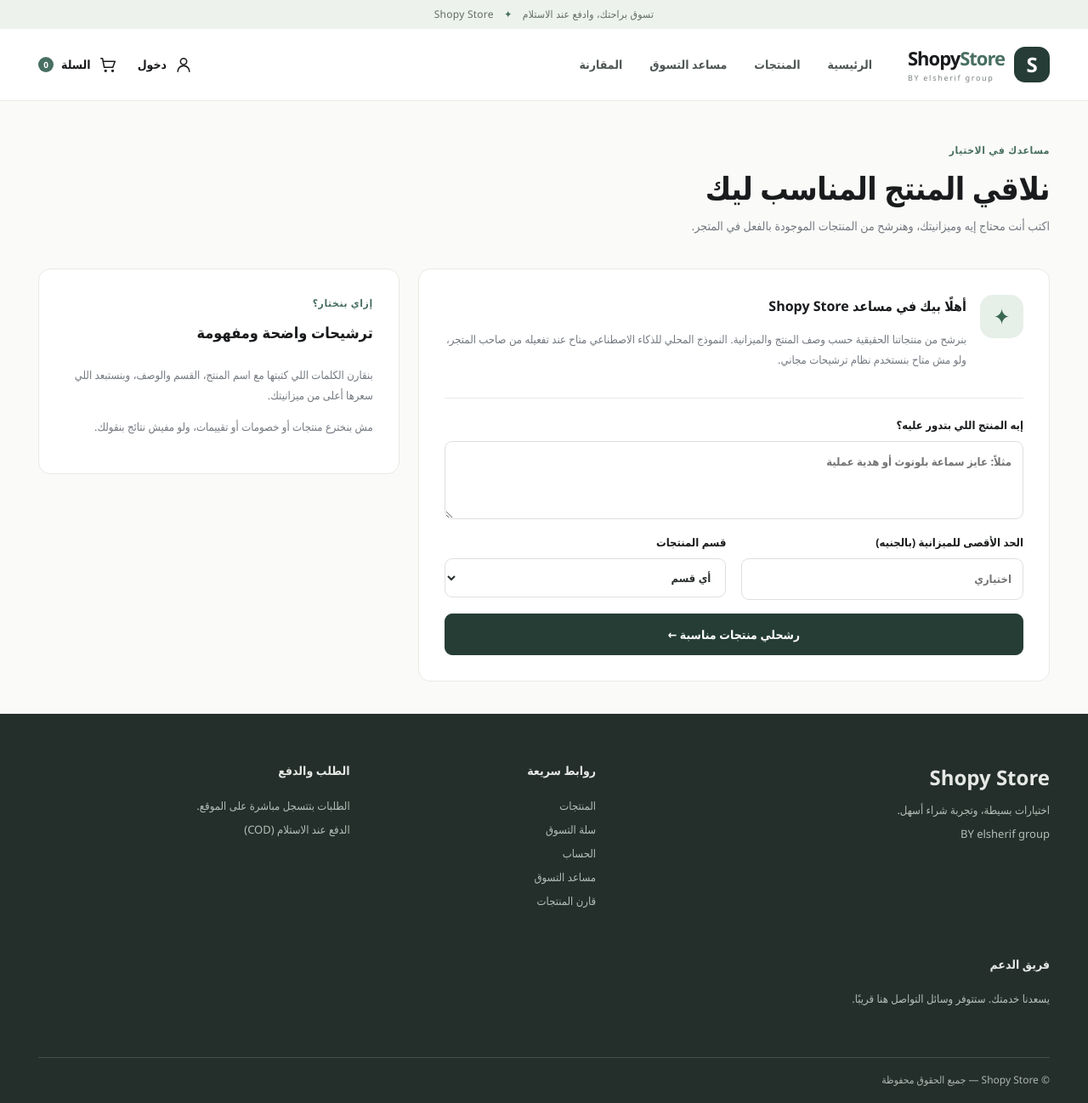
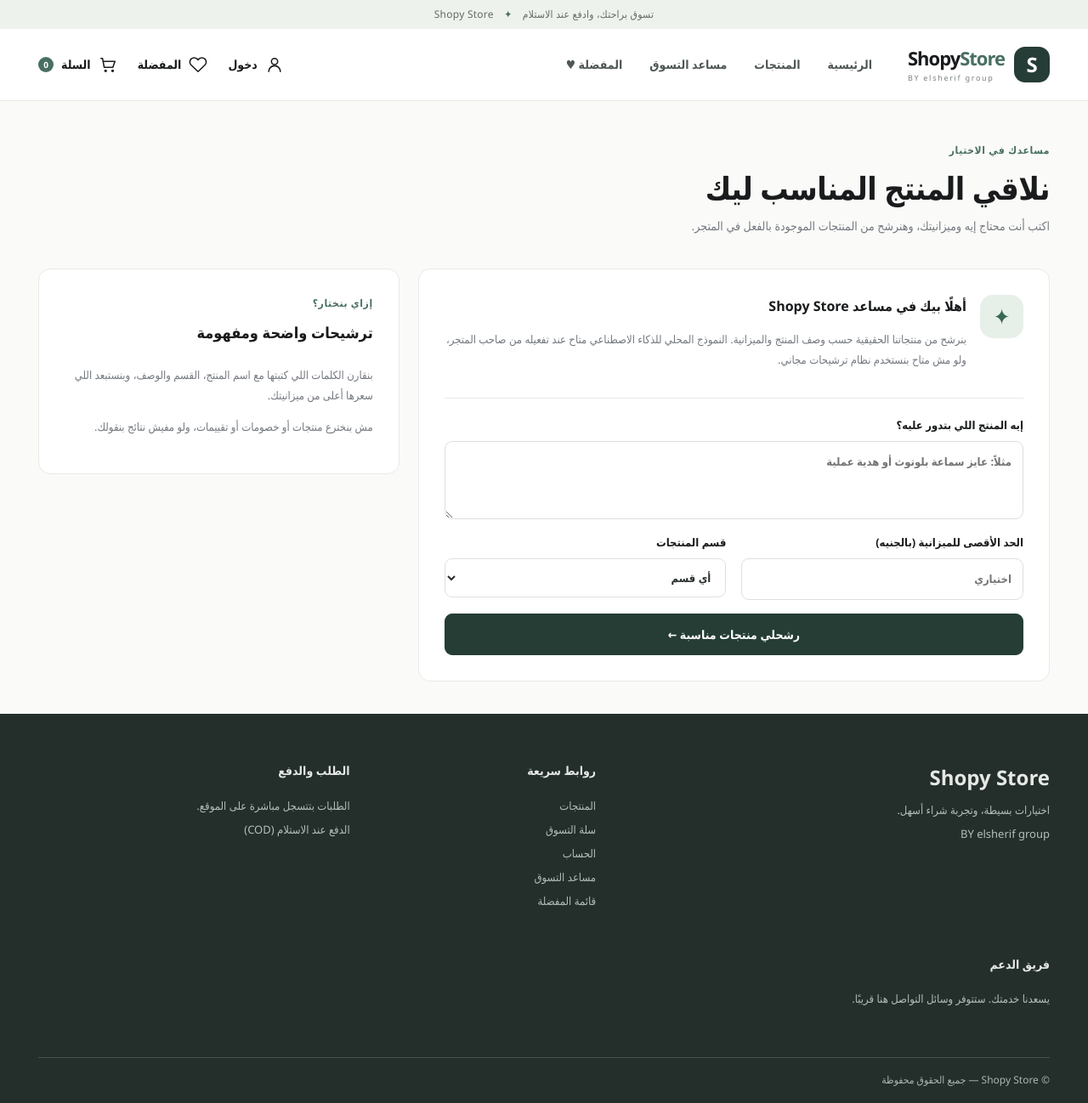
Before and after one commit to yossufalsherif-beep/Shoppy-store, a Flask app: page /assistant in a window 1280 px wide. Shown: the whole page at 85% size. Run offline with Flask 3, Linux system fonts and the light colour scheme; data that the repository does not hold is empty; parts of the project's set-up code (start-up, migrations or seed data) failed here and were passed over; some libraries are stand-ins or nearby versions.

Commit message:
Replace comparison navigation with favorites heart in responsive header and footer

```diff
--- a/templates/base.html
+++ b/templates/base.html
@@ -3,7 +3,7 @@
 <head>
  <meta charset="utf-8"><meta name="viewport" content="width=device-width,initial-scale=1">
  <meta name="theme-color" content="#fafaf8"><meta name="description" content="Shopy Store — اختار منتجاتك واطلب بسهولة، مع الدفع عند الاستلام.">
- {% if request.path.startswith('/admin') or request.path.startswith('/account') or request.path.startswith('/checkout') or request.path.startswith('/order') or request.path.startswith('/cart') or request.path.startswith('/compare') or request.path.startswith('/assistant') %}<meta name="robots" content="noindex,nofollow">{% endif %}
+ {% if request.path.startswith('/admin') or request.path.startswith('/account') or request.path.startswith('/checkout') or request.path.startswith('/order') or request.path.startswith('/cart') or request.path.startswith('/favorites') or request.path.startswith('/assistant') %}<meta name="robots" content="noindex,nofollow">{% endif %}
  <title>{% block title %}Shopy Store — تسوق ببساطة{% endblock %}</title>
  <link rel="stylesheet" href="{{url_for('static',filename='style.css')}}">
  {% block head %}{% endblock %}
@@ -14,14 +14,14 @@
  <header class="site-header">
   <div class="wrap header-inner">
    <a href="/" class="brand" aria-label="Shopy Store - الرئيسية"><span class="brand-mark">S</span><span class="brand-type"><strong>Shopy<span>Store</span></strong><small>BY elsherif group</small></span></a>
-   <nav class="main-nav" aria-label="القائمة الرئيسية"><a href="/" class="nav-link">الرئيسية</a><a href="/#catalog" class="nav-link">المنتجات</a><a href="/assistant" class="nav-link">مساعد التسوق</a><a href="/compare" class="nav-link">المقارنة</a></nav>
-   <div class="header-actions"><a class="header-action" href="{{'/admin' if user and user.role=='admin' else '/account' if user else '/login'}}" aria-label="حسابي"><svg viewBox="0 0 24 24"><circle cx="12" cy="8" r="4"/><path d="M4.5 21a7.5 7.5 0 0 1 15 0"/></svg><span class="hide-mobile">{{'لوحة التحكم' if user and user.role=='admin' else 'حسابي' if user else 'دخول'}}</span></a><a class="header-action cart-link" href="/cart" aria-label="سلة التسوق"><svg viewBox="0 0 24 24"><path d="M3 4h2l2.2 11.5h11L21 8H6"/><circle cx="9" cy="20" r="1"/><circle cx="18" cy="20" r="1"/></svg><span class="hide-mobile">السلة</span><span class="cart-badge">{{cart_count}}</span></a></div>
+   <nav class="main-nav" aria-label="القائمة الرئيسية"><a href="/" class="nav-link">الرئيسية</a><a href="/#catalog" class="nav-link">المنتجات</a><a href="/assistant" class="nav-link">مساعد التسوق</a><a href="/favorites" class="nav-link">المفضلة ♥</a></nav>
+   <div class="header-actions"><a class="header-action" href="{{'/admin' if user and user.role=='admin' else '/account' if user else '/login'}}" aria-label="حسابي"><svg viewBox="0 0 24 24"><circle cx="12" cy="8" r="4"/><path d="M4.5 21a7.5 7.5 0 0 1 15 0"/></svg><span class="hide-mobile">{{'لوحة التحكم' if user and user.role=='admin' else 'حسابي' if user else 'دخول'}}</span></a><a class="header-action" href="/favorites" aria-label="المنتجات المفضلة"><svg viewBox="0 0 24 24"><path d="M20.8 4.8a5.5 5.5 0 0 0-7.8 0L12 5.9l-1.1-1.1a5.5 5.5 0 0 0-7.8 7.8L12 21l8.8-8.4a5.5 5.5 0 0 0 0-7.8z"/></svg><span class="hide-mobile">المفضلة</span></a><a class="header-action cart-link" href="/cart" aria-label="سلة التسوق"><svg viewBox="0 0 24 24"><path d="M3 4h2l2.2 11.5h11L21 8H6"/><circle cx="9" cy="20" r="1"/><circle cx="18" cy="20" r="1"/></svg><span class="hide-mobile">السلة</span><span class="cart-badge">{{cart_count}}</span></a></div>
   </div>
  </header>
  <main class="wrap main-content">
   {% with messages=get_flashed_messages() %}{% for m in messages %}<div role="status" class="notice">{{m}}</div>{% endfor %}{% endwith %}
   {% block content %}{% endblock %}
  </main>
- <footer class="site-footer"><div class="wrap footer-layout"><div><strong class="footer-brand">Shopy Store</strong><p>اختيارات بسيطة، وتجربة شراء أسهل.</p><small>BY elsherif group</small></div><div><h4>روابط سريعة</h4><a href="/">المنتجات</a><a href="/cart">سلة التسوق</a><a href="/login">الحساب</a><a href="/assistant">مساعد التسوق</a><a href="/compare">قارن المنتجات</a></div><div><h4>الطلب والدفع</h4><p>الطلبات بتتسجل مباشرة على الموقع.</p><p>الدفع عند الاستلام (COD)</p></div><div><h4>فريق الدعم</h4>{% if contact.get('support_phone') %}<p><a href="tel:{{contact.support_phone}}" dir="ltr">{{contact.support_phone}}</a></p>{% endif %}{% if contact.get('support_email') %}<p><a href="mailto:{{contact.support_email}}">{{contact.support_email}}</a></p>{% endif %}{% if not contact.get('support_email') and not contact.get('support_phone') %}<p>يسعدنا خدمتك. ستتوفر وسائل التواصل هنا قريبًا.</p>{% endif %}</div></div><div class="wrap copyright">© Shopy Store — جميع الحقوق محفوظة</div></footer>
+ <footer class="site-footer"><div class="wrap footer-layout"><div><strong class="footer-brand">Shopy Store</strong><p>اختيارات بسيطة، وتجربة شراء أسهل.</p><small>BY elsherif group</small></div><div><h4>روابط سريعة</h4><a href="/">المنتجات</a><a href="/cart">سلة التسوق</a><a href="/login">الحساب</a><a href="/assistant">مساعد التسوق</a><a href="/favorites">قائمة المفضلة</a></div><div><h4>الطلب والدفع</h4><p>الطلبات بتتسجل مباشرة على الموقع.</p><p>الدفع عند الاستلام (COD)</p></div><div><h4>فريق الدعم</h4>{% if contact.get('support_phone') %}<p><a href="tel:{{contact.support_phone}}" dir="ltr">{{contact.support_phone}}</a></p>{% endif %}{% if contact.get('support_email') %}<p><a href="mailto:{{contact.support_email}}">{{contact.support_email}}</a></p>{% endif %}{% if not contact.get('support_email') and not contact.get('support_phone') %}<p>يسعدنا خدمتك. ستتوفر وسائل التواصل هنا قريبًا.</p>{% endif %}</div></div><div class="wrap copyright">© Shopy Store — جميع الحقوق محفوظة</div></footer>
 </body>
 </html>
```
